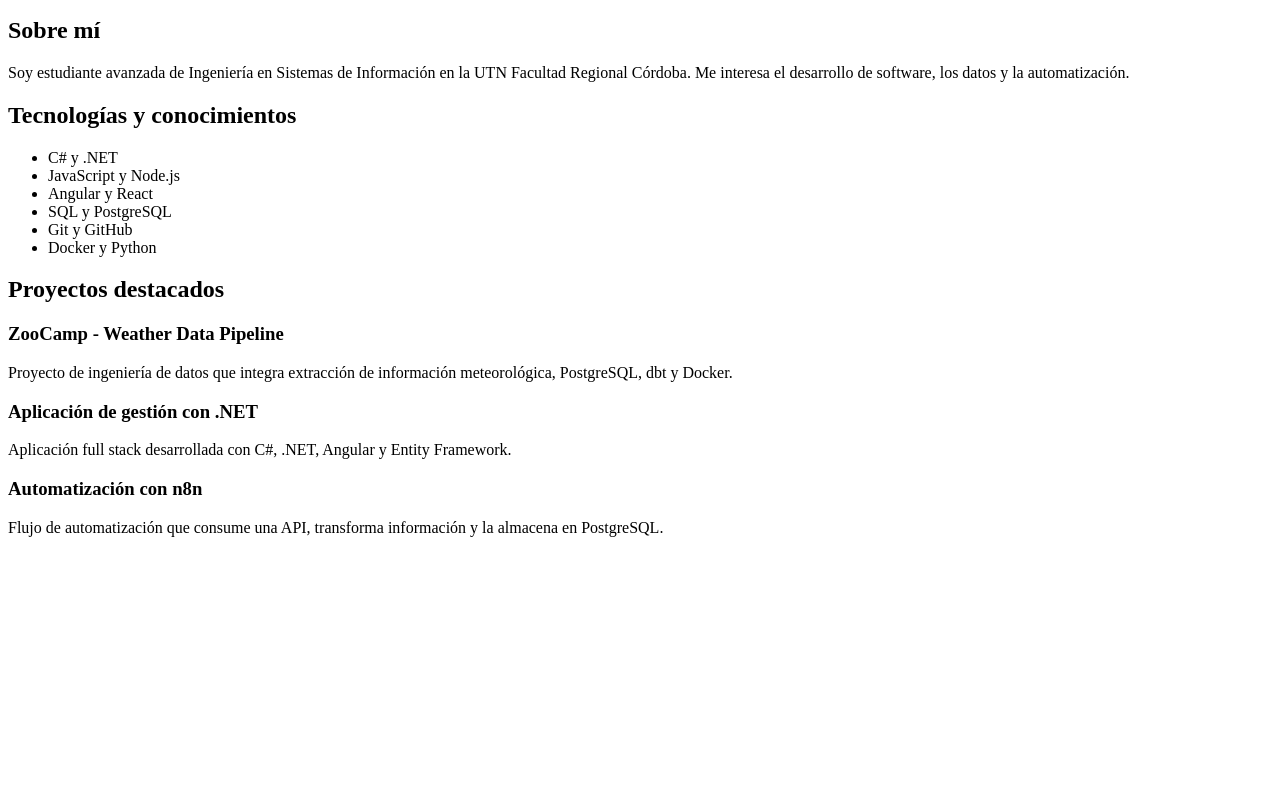
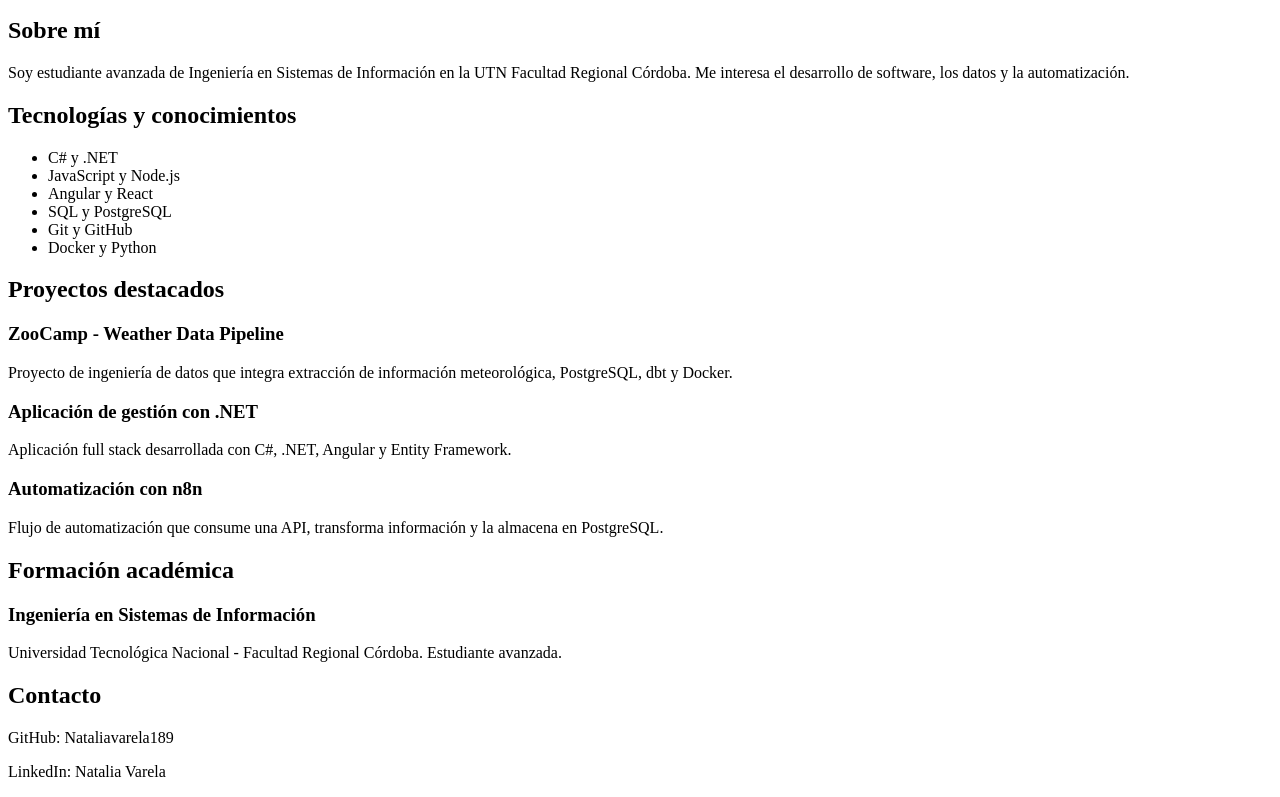
Before and after one commit to Nataliavarela189/natalia-developer-profile, a plain HTML site: page index.html in a window 1280 px wide. Shown: the part 101-898 px from the top of the page. Before the commit the page ends 800 px from the top, so only its background shows below. Drawn offline with Linux system fonts and the light colour scheme.

Commit message:
feat: agregar formacion academica y contacto

```diff
--- a/index.html
+++ b/index.html
@@ -61,6 +61,24 @@
           </p>
         </article>
       </section>
+
+      <section>
+        <h2>Formación académica</h2>
+
+        <article>
+          <h3>Ingeniería en Sistemas de Información</h3>
+          <p>
+            Universidad Tecnológica Nacional - Facultad Regional Córdoba.
+            Estudiante avanzada.
+          </p>
+        </article>
+      </section>
+
+      <section>
+        <h2>Contacto</h2>
+        <p>GitHub: Nataliavarela189</p>
+        <p>LinkedIn: Natalia Varela</p>
+      </section>
     </main>
   </body>
 </html>
```
